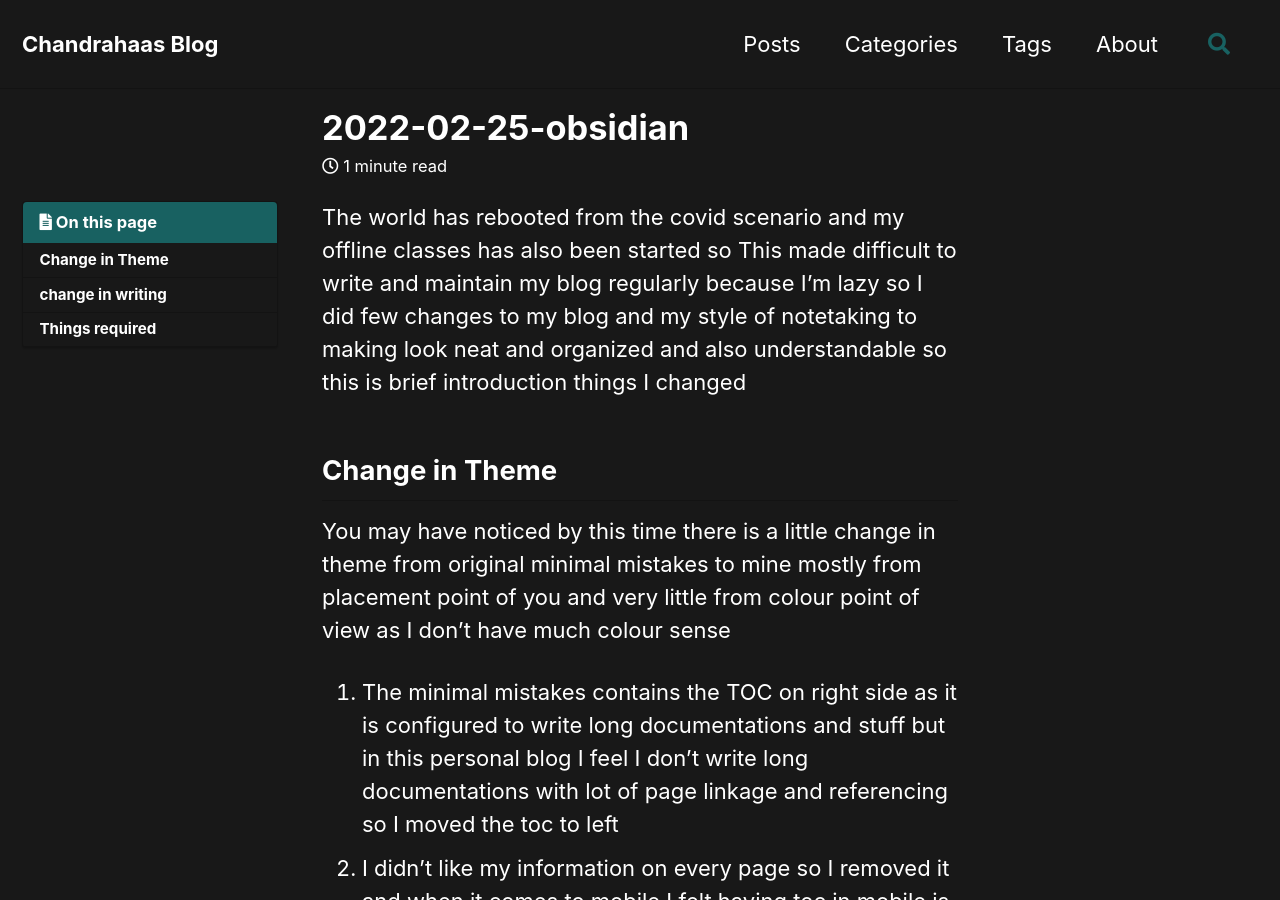
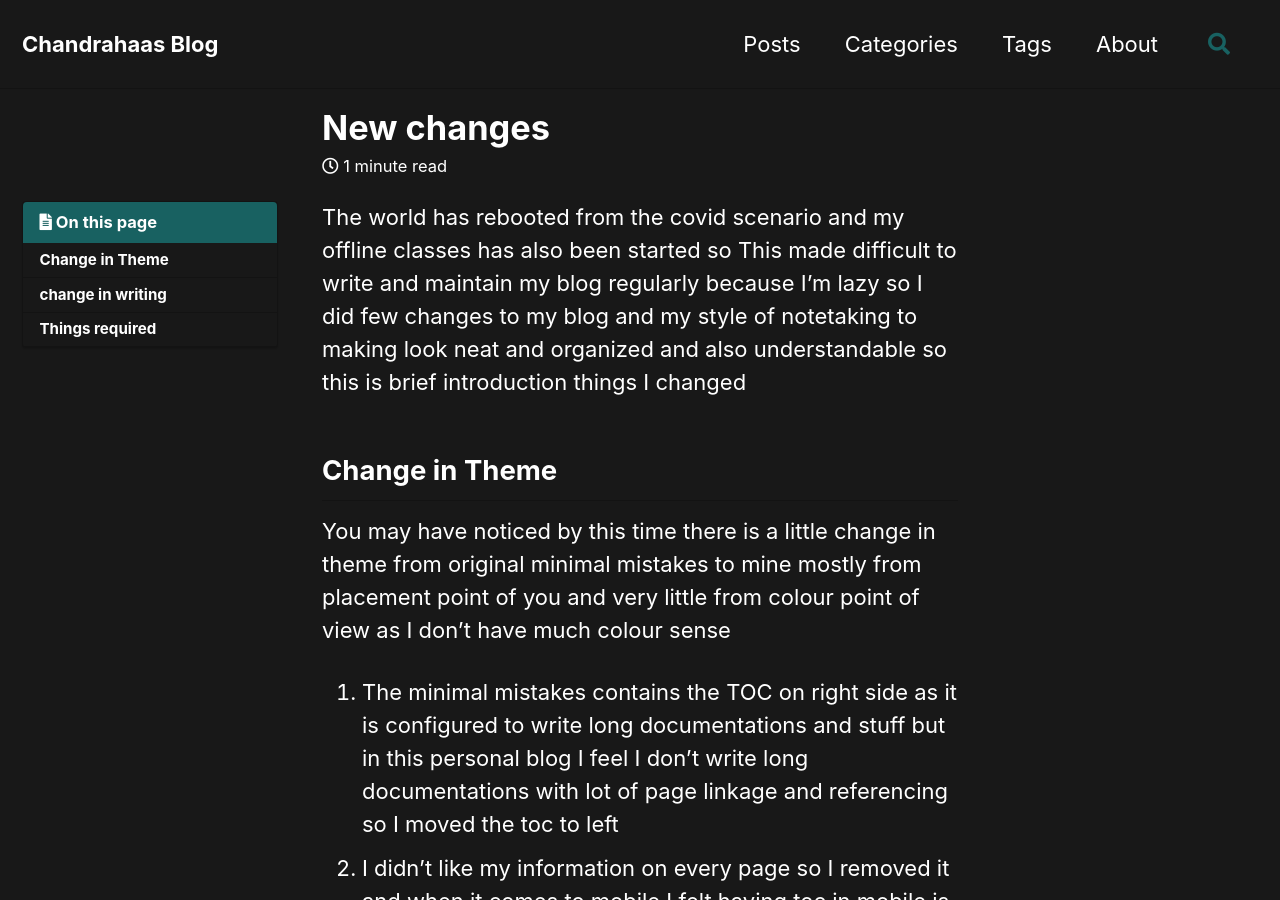
Before and after one commit to chandrahaas02/chandrahaas02.github.io, a Jekyll site: the page built from _posts/2022-02-25-obsidian.md, in a window 1280 px wide and 900 px high. Built offline with Jekyll 4.4.1, drawn with Linux system fonts in a browser that asks for light colours; cached includes are drawn as plain includes; comment, search, counter and statistics services are not loaded.

Commit message:
vault backup: 2022-04-03 09:37:47

```diff
--- a/_posts/2022-02-25-obsidian.md
+++ b/_posts/2022-02-25-obsidian.md
@@ -1,5 +1,5 @@
 ---
-title: 2022-02-25-obsidian
+title: New changes
 category: Newchanges
 ---
 The world has rebooted from the covid scenario and my offline classes has also been started so This made difficult to write and maintain my blog regularly because I'm lazy so I did few changes to my blog and my style of notetaking to making look neat and organized and also understandable so this is brief introduction things I changed
```
Also changed, not shown: 1 other file.
